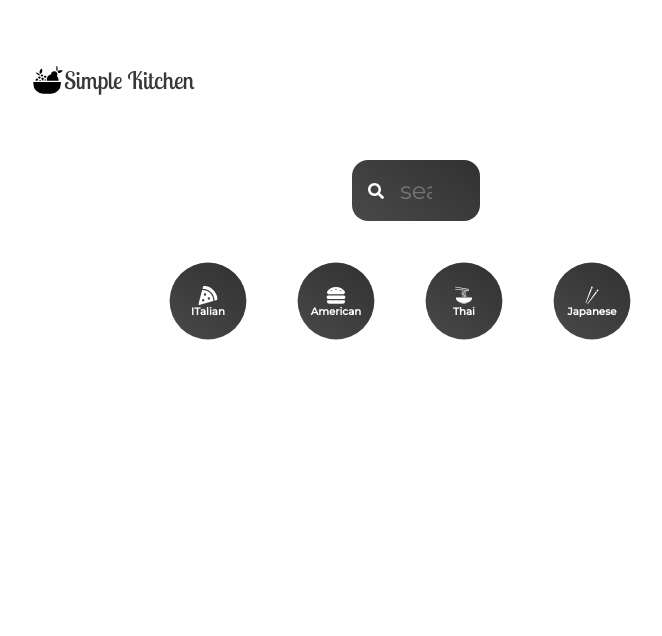
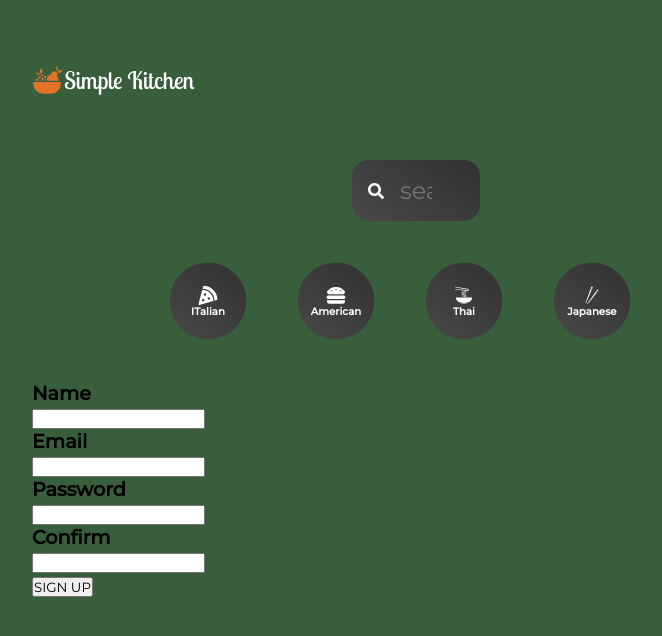
Before and after one commit to bjlovee/Simple_Kitchen, a React (Create React App) app: page / in a window 1280 px wide. Shown: the top 636 px of the page, without its empty margins (224-886 px from the left). Built offline with nearby package versions, Linux system fonts and the light colour scheme.

Commit message:
add some styling to over all look of website

```diff
--- a/src/App.js
+++ b/src/App.js
@@ -16,7 +16,7 @@ function App() {
     <div className="App">
       <BrowserRouter>
       <Nav>
-        <GiFruitBowl />
+        <GiFruitBowl color="#e27429" />
         <Logo to={"/"}>Simple Kitchen</Logo>
       </Nav>
       <Search />
@@ -32,6 +32,7 @@ const Logo = styled(Link)`
   font-size 1.5rem;
   font-weight 400;
   font-family: 'Lobster Two', cursive;
+  color:white;
 `
 
 const Nav = styled.div`
--- a/src/components/SignUpForm/SignUpForm.js
+++ b/src/components/SignUpForm/SignUpForm.js
@@ -1,6 +1,6 @@
 import { Component } from 'react'
 import { signUp } from '../../utilities/users-service'
-
+import styled from 'styled-components'
 
 export default class SignUpForm extends Component {
     state = {
--- a/src/components/StarRating.js
+++ b/src/components/StarRating.js
@@ -1,5 +1,8 @@
 import React, {useState} from 'react';
 import { FaStar } from 'react-icons/fa';
+
+
+
 
 const StarRating = () => {
 const [rating, setRating] = useState(null);
@@ -19,7 +22,7 @@ const [hover, setHover] = useState(null);
                />
             <FaStar
             className="star"
-             color={ratingValue <= (hover || rating) ? "#ffc107" : "#e4e5e9"}
+             color={ratingValue <= (hover || rating) ? "#e27429" : "#e4e5e9"}
             size={30}
             onMouseEnter={() => setHover(ratingValue)}
             onMouseLeave={()=> setHover(null)}
--- a/src/index.css
+++ b/src/index.css
@@ -9,8 +9,7 @@
 
 
 body {
-  /* background-image: url(https://media.istockphoto.com/id/1182837157/photo/selection-of-antioxidant-group-of-food-frame-copy-space.jpg?s=612x612&w=0&k=20&c=JBAFzHwsSiBVnEcNZV3LUQi5fHFOy1fuLC7SX9RJ4Hs=); */
-  /* background-repeat: no-repeat; */
+  background-color: #385E3C;
   -webkit-background-size: 100%;
   -moz-background-size: 100%;
   -o-background-size: 100%;
@@ -22,18 +21,18 @@ body {
 
 h4 {
   font-size: 1rem;
-  color: rgb(56, 56, 56);
+  color: white;
 }
 
 h3 {
   font-size: 1.5rem;
-  color: rgb(56, 56, 56);
+  color: white;
   line-height: 2.5rem;
   margin: 2rem 0rem;
 }
 
 a{
-  color: rgb(56, 56, 56);
+  color: #e27429 ;
 }
 
 input[type="radio"] {
@@ -41,7 +40,20 @@ input[type="radio"] {
 }
 
 .star{
-
   cursor: pointer;
   transition: color 200ms;
 }
+
+.form-container {
+  font-size: 1.2rem;
+  font-weight: bolder;
+  display: grid;
+    grid-template-columns: 1fr 3fr;
+    gap: 1.25vmin;
+    color: var(--text-light);
+}
+
+
+p {
+  color: white;
+}
--- a/src/pages/Pages.jsx
+++ b/src/pages/Pages.jsx
@@ -15,7 +15,7 @@ function Pages() {
   return (
     <AnimatePresence exitBeforeEnter>
     <Routes Location={location} key={location.pathname}>
-    <Route path="/signup" element={<SignUpForm />} />
+    <Route path="/" element={<SignUpForm />} />
        <Route path="/login" element={<LoginForm />} />
       <Route path="/home" element={<Home />} />
       <Route path="/cuisine/:type" element={<Cuisine />} />
--- a/src/pages/Recipe.jsx
+++ b/src/pages/Recipe.jsx
@@ -67,10 +67,11 @@ margin-top: 10rem;
 margin-bottom: 2rem;
 display: flex;
 .active{
-    background: linear-gradient(35deg, #494949, #313131);
+    background: linear-gradient(35deg, #e27429, #313131);
     color: white;
 }
 h2 {
+  color: white;
     margin-bottom: 2rem;
 }
 li {
@@ -80,15 +81,17 @@ li {
 ul {
     margin-top: 2rem;
 }
+
 `
 
 const Button = styled.button`
 padding: 1rem 2rem;
-color: #313131;
-background: white;
+color: white;
+background: #494949;
 border: 2px solid black;
  margin-right 2rem;
  font-weight: 600;
+ margin-top: 1rem;
 `
 
 const Info = styled.div`
```
